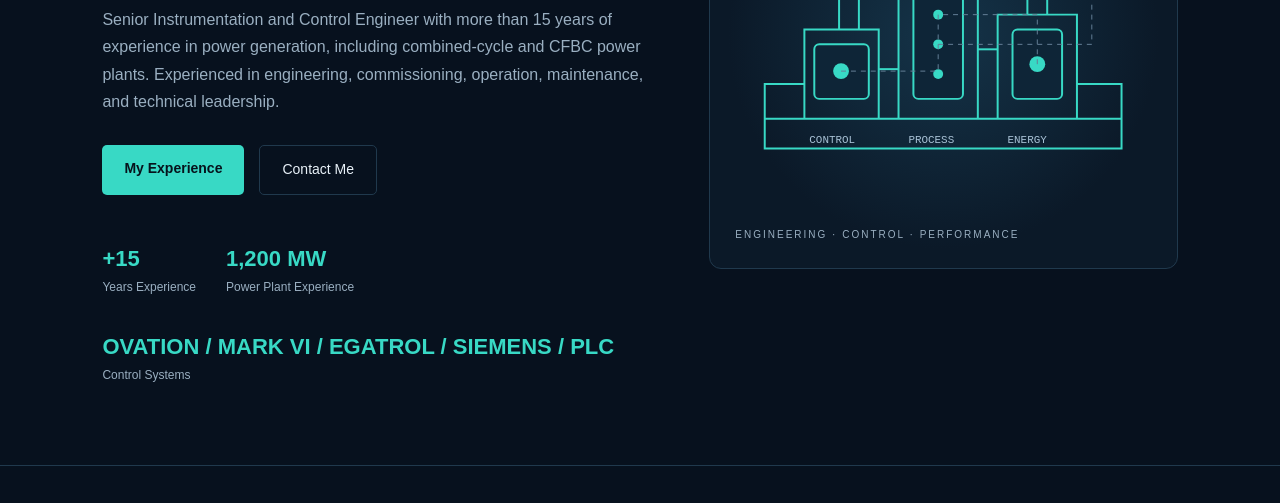
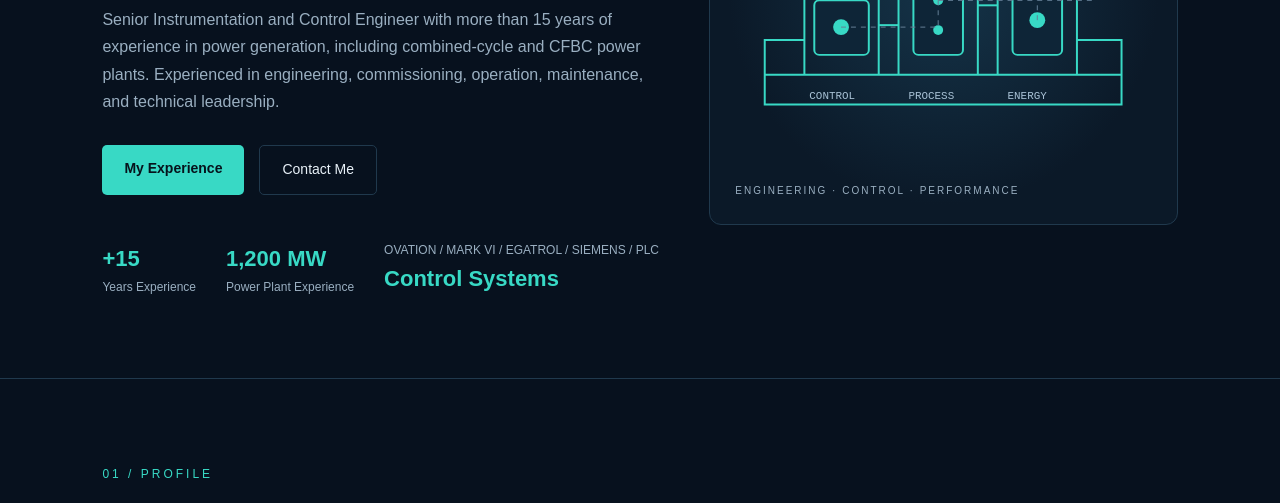
Before and after one commit to Eng-Eyass/EyassQaisi.github.io, a plain HTML site: page index.html in a window 1280 px wide. Shown: the part 497-1000 px from the top of the page. Drawn offline with Linux system fonts and the light colour scheme.

Commit message:
Update index.html

```diff
--- a/index.html
+++ b/index.html
@@ -80,8 +80,8 @@
       </div>
 
       <div>
-        <strong> OVATION / MARK VI / EGATROL / SIEMENS / PLC</strong>
-        <span>Control Systems</span>
+        <span> OVATION / MARK VI / EGATROL / SIEMENS / PLC</span>
+        <strong>Control Systems</strong>
       </div>
     </div>
 
```
